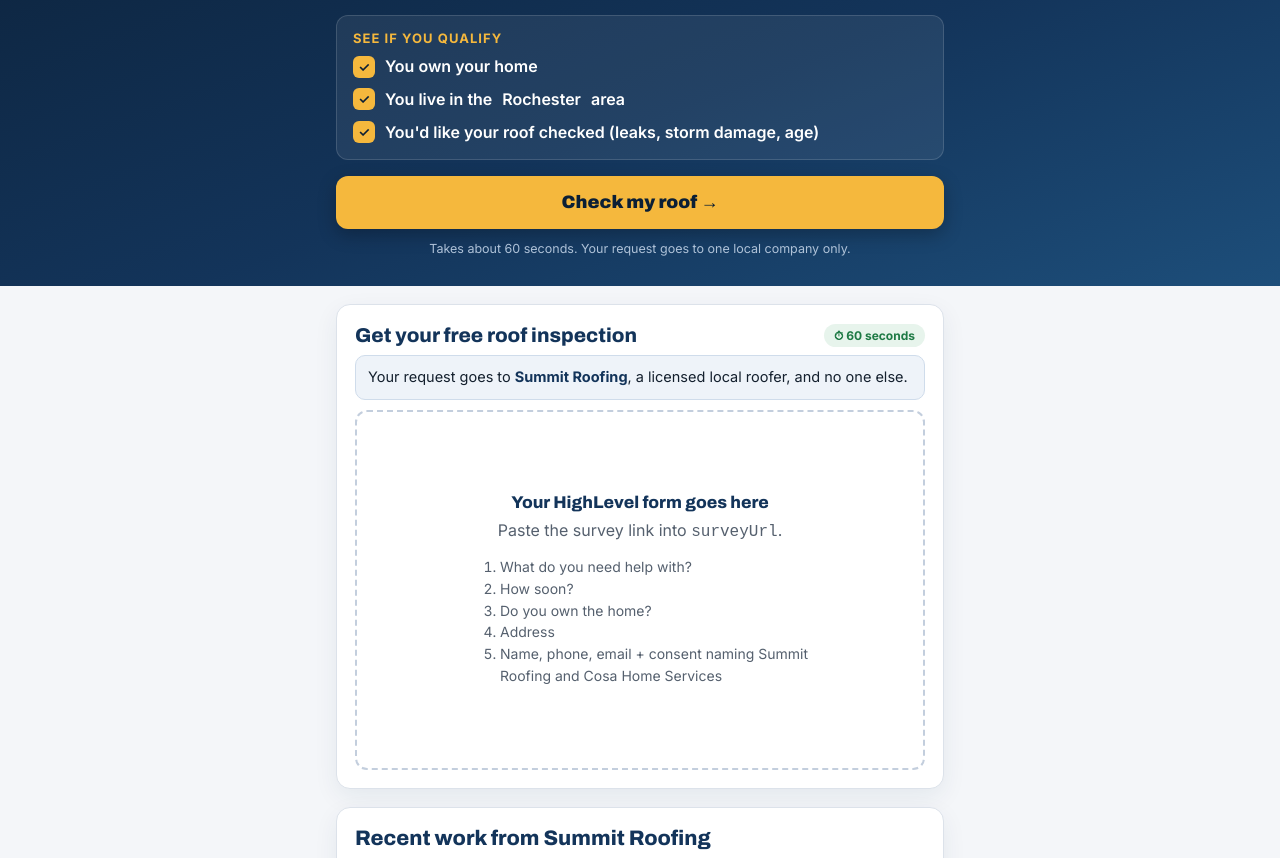
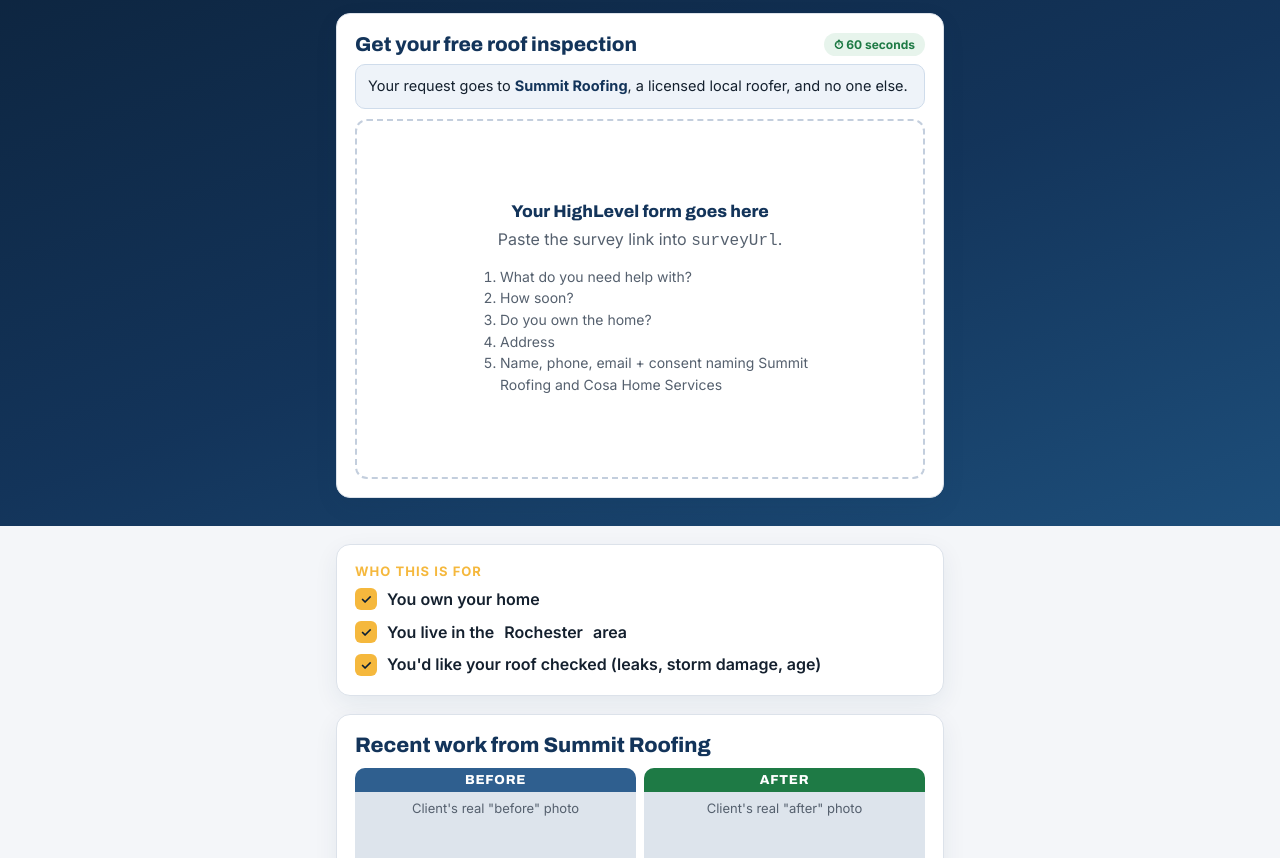
Before and after one commit to calvinquentin1/rbaclp, a plain HTML site: page home/demo/index.html in a window 1280 px wide. Shown: the part 279-1137 px from the top of the page. Drawn offline with Linux system fonts and the light colour scheme.

Commit message:
home/test: form right under the headline, no CTA button or sticky bar (Calvin: less friction)
Co-Authored-By: Claude Opus 5.5 <noreply@anthropic.com>
Claude-Session: https://claude.ai/code/session_01Fy1yKLk6QSGMo9tL5H6K4e

```diff
--- a/home/demo/index.html
+++ b/home/demo/index.html
@@ -25,12 +25,12 @@ window.CONFIG = {
 /* ================================================================================== */
 </script>
 <style>
-/* Homeowner lead page, phone-first. Dark navy hero with qualify checklist and one button (Roofix/Fetchapro pattern), form card "takes 60 seconds" (Minyona), before/after from the client's real jobs, what-you-get list, 3 steps, honest footer, sticky mobile button. Light body. */
+/* Homeowner lead page, phone-first. Dark navy hero with the form right under the headline (no button, Calvin 19 Nov), "who this is for" checklist (Fetchapro), before/after from the client's real jobs, what-you-get list, 3 steps, honest footer, sticky mobile button. Light body. */
 :root{--bg:#F4F6F9;--card:#FFFFFF;--ink:#14202E;--muted:#55606E;--line:#DCE2EA;--navy:#13345A;--navy-d:#0B1F35;--navy-2:#1D4E7A;--amber:#F5B83D;--soft:#EEF3F9;--ok:#1E7A45;
 --display:"Archivo",system-ui,sans-serif;--body:"Inter",system-ui,sans-serif;color-scheme:light}
 *{box-sizing:border-box}
 html{-webkit-text-size-adjust:100%;scroll-behavior:smooth}
-body{margin:0;background:var(--bg);color:var(--ink);font:16px/1.55 var(--body);padding-bottom:84px}
+body{margin:0;background:var(--bg);color:var(--ink);font:16px/1.55 var(--body)}
 .in{max-width:640px;margin:0 auto;padding-left:max(16px,env(safe-area-inset-left,0px));padding-right:max(16px,env(safe-area-inset-right,0px))}
 .topbar{background:var(--navy-d);color:#C9D6E6;font-size:13px;text-align:center;padding:8px 12px}
 .topbar b{color:var(--amber)}
@@ -44,7 +44,7 @@ body{margin:0;background:var(--bg);color:var(--ink);font:16px/1.55 var(--body);p
 .trust span::before{content:"★ ";color:var(--amber)}
 h1{font:900 clamp(32px,8.4vw,46px)/1.03 var(--display);letter-spacing:-.025em;margin:12px 0 10px;text-wrap:balance}
 h1 em{font-style:normal;color:var(--amber)}
-.sub{margin:0 0 18px;color:#D6E2F0;font-size:17px}
+.sub{margin:0 0 16px;color:#D6E2F0;font-size:17px}
 .qual{background:rgba(255,255,255,.07);border:1px solid rgba(255,255,255,.14);border-radius:12px;padding:14px 16px}
 .qual p{margin:0 0 8px;font:700 13px var(--body);letter-spacing:.08em;text-transform:uppercase;color:var(--amber)}
 .qual ul{list-style:none;margin:0;padding:0;display:grid;gap:8px}
@@ -52,6 +52,9 @@ h1 em{font-style:normal;color:var(--amber)}
 .qual li i{width:22px;height:22px;border-radius:6px;background:var(--amber);color:var(--navy-d);display:grid;place-items:center;font:900 13px var(--body);font-style:normal;flex:none}
 .cta{display:flex;align-items:center;justify-content:center;gap:8px;width:100%;margin-top:16px;padding:16px;border:0;border-radius:12px;background:var(--amber);color:var(--navy-d);font:900 18px var(--display);text-decoration:none;cursor:pointer;box-shadow:0 6px 18px rgba(0,0,0,.25)}
 .cta:hover{filter:brightness(1.05)}
+.formcard{color:var(--ink);margin-top:4px}
+.qual.light{background:none;border:0;padding:0}
+.qual.light li{color:var(--ink)}
 .fine{font-size:12.5px;color:#AFC2D8;text-align:center;margin:10px 0 0}
 main{display:flex;flex-direction:column;gap:18px;padding-top:18px}
 .card{background:var(--card);border:1px solid var(--line);border-radius:14px;padding:18px;box-shadow:0 8px 24px rgba(19,52,90,.07)}
@@ -88,7 +91,7 @@ h3{font:800 21px/1.2 var(--display);margin:0 0 10px;color:var(--navy)}
 </style>
 </head>
 <body>
-<div class="topbar"><b>Free</b> · No cost, no obligation · Licensed local <span data-pro></span></div>
+<div class="topbar"><b>Free</b> · No cost, no obligation · Takes about 60 seconds</div>
 
 <header class="hero"><div class="in">
   <div class="brandrow">
@@ -98,20 +101,20 @@ h3{font:800 21px/1.2 var(--display);margin:0 0 10px;color:var(--navy)}
   <div class="trust" id="trust"></div>
   <h1 id="headline"></h1>
   <p class="sub" id="subline"></p>
-  <div class="qual"><p>See if you qualify</p><ul>
+  <section class="card formcard" id="form" aria-label="Request form">
+    <div class="formhead"><h2 id="formh"></h2><span class="time">⏱ 60 seconds</span></div>
+    <div class="goes">Your request goes to <b data-company></b>, a licensed local <span data-pro></span>, and no one else.</div>
+    <div class="embed" id="embed"></div>
+  </section>
+</div></header>
+
+<main class="in">
+  <section class="card whofor" aria-label="Who this is for">
+  <div class="qual light"><p>Who this is for</p><ul>
     <li><i>✓</i>You own your home</li>
     <li><i>✓</i>You live in the <span data-city></span> area</li>
     <li><i>✓</i><span id="q3"></span></li>
   </ul></div>
-  <a class="cta" href="#form" id="cta1"></a>
-  <p class="fine">Takes about 60 seconds. Your request goes to one local company only.</p>
-</div></header>
-
-<main class="in">
-  <section class="card" id="form" aria-label="Request form">
-    <div class="formhead"><h2 id="formh"></h2><span class="time">⏱ 60 seconds</span></div>
-    <div class="goes">Your request goes to <b data-company></b>, a licensed local <span data-pro></span>, and no one else.</div>
-    <div class="embed" id="embed"></div>
   </section>
 
   <section class="card" id="basec" aria-label="Before and after" hidden>
@@ -134,7 +137,6 @@ h3{font:800 21px/1.2 var(--display);margin:0 0 10px;color:var(--navy)}
   <p class="foot">Cosa Home Services, a service of Cosa Ventures LLC, connects homeowners with licensed local home service companies. We are not a contractor and don't perform the work. Your request goes only to the company named above. <a href="/privacy">Privacy policy</a> · <a href="/terms">Terms</a></p>
 </main>
 
-<div class="sticky" id="sticky"><a class="cta" href="#form" id="cta2"></a></div>
 
 <script>
 (function(){
@@ -159,7 +161,7 @@ document.querySelectorAll("[data-company]").forEach(e => e.textContent = C.compa
 document.querySelectorAll("[data-pro]").forEach(e => e.textContent = T.pro);
 document.querySelectorAll("[data-city]").forEach(e => e.textContent = C.city);
 $("pill").textContent = T.pill; $("headline").innerHTML = T.head(esc(C.city)); $("subline").textContent = T.sub;
-$("q3").textContent = T.q3; $("cta1").textContent = T.cta; $("cta2").textContent = T.cta; $("formh").textContent = T.form;
+$("q3").textContent = T.q3; $("formh").textContent = T.form;
 $("geth").textContent = T.geth; $("getlist").innerHTML = T.get.map(g => `<li><i>✓</i><span>${esc(g)}</span></li>`).join("");
 const trust = []; if (C.rating) trust.push(C.rating); if (C.license) trust.push(C.license);
 $("trust").innerHTML = trust.map(t => `<span>${esc(t)}</span>`).join(""); if (!trust.length) $("trust").hidden = true;
@@ -185,9 +187,6 @@ if (C.surveyUrl) {
   <ol><li>What do you need help with?</li><li>How soon?</li><li>Do you own the home?</li><li>Address</li><li>Name, phone, email + consent naming ${esc(C.company)} and Cosa Home Services</li></ol></div>`;
 }
 
-// Hide the sticky button while the form is on screen
-const sticky = $("sticky");
-if ("IntersectionObserver" in window) new IntersectionObserver(es => es.forEach(e => sticky.classList.toggle("hide", e.isIntersecting)), {threshold: .15}).observe($("form"));
 
 if (C.pixelId) {
   !function(f,b,e,v,n,t,s){if(f.fbq)return;n=f.fbq=function(){n.callMethod?n.callMethod.apply(n,arguments):n.queue.push(arguments)};if(!f._fbq)f._fbq=n;n.push=n;n.loaded=!0;n.version='2.0';n.queue=[];t=b.createElement(e);t.async=!0;t.src=v;s=b.getElementsByTagName(e)[0];s.parentNode.insertBefore(t,s)}(window,document,'script','https://connect.facebook.net/en_US/fbevents.js');
```
Also changed, not shown: home/test/index.html (+18 -19 lines).
